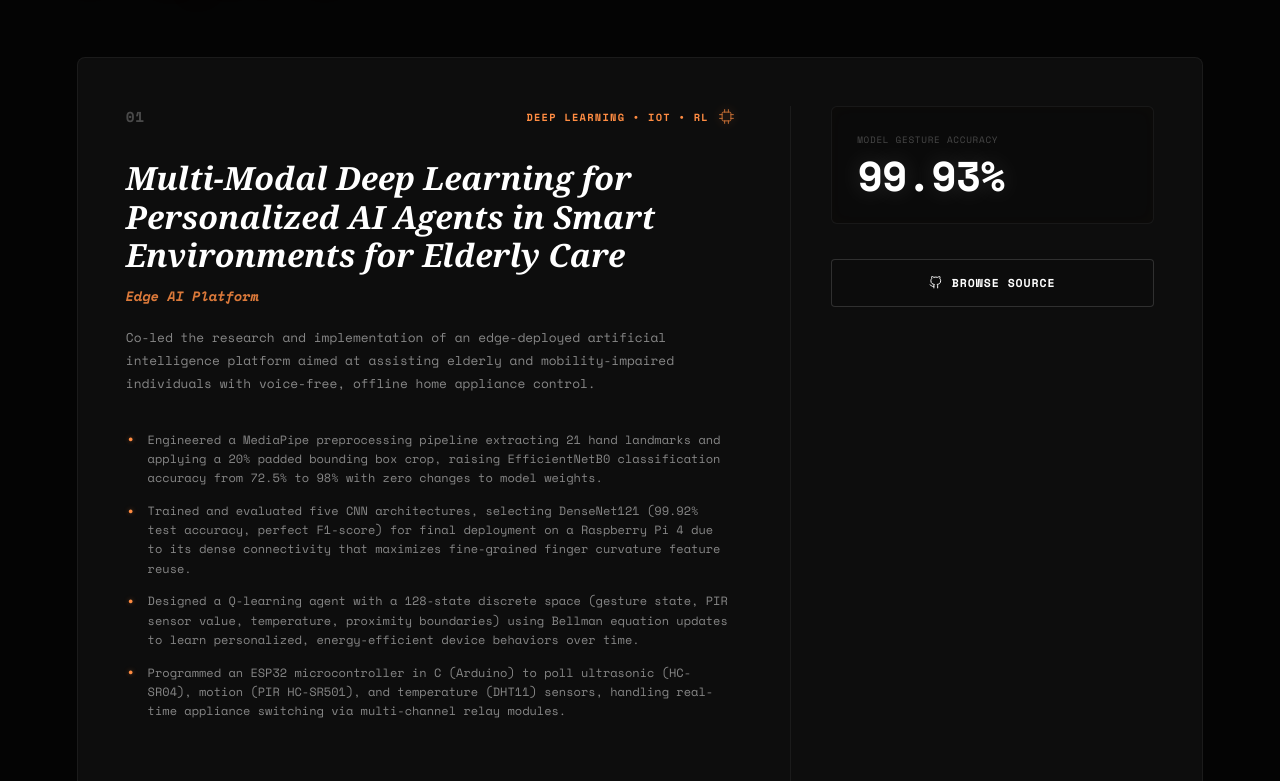
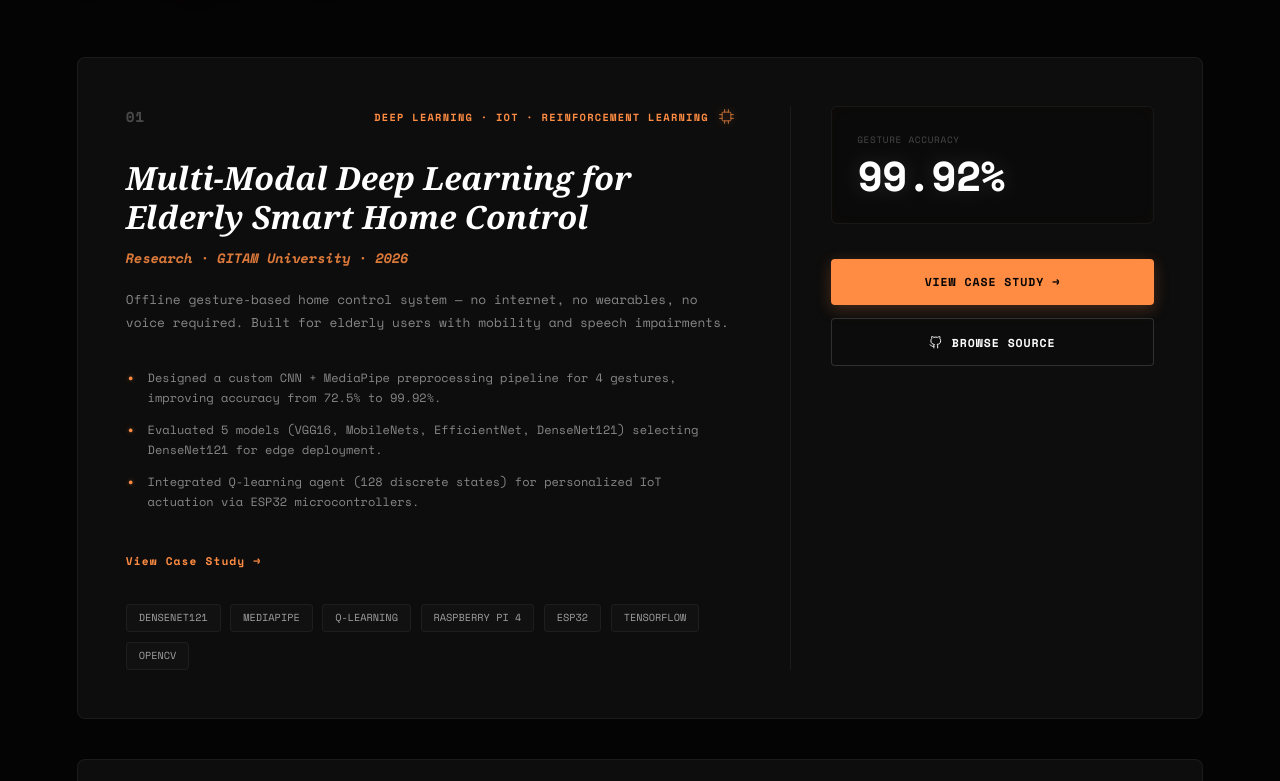
Before and after one commit to rakeshpara/rakeshpara-portfolio, a Next.js app: page / in a window 1280 px wide. Shown: the part 3559-4340 px from the top of the page. Built offline with nearby package versions, Linux system fonts and the light colour scheme; a web font is replaced by a local one.

Commit message:
feat: apply exact spec details to Project 1 card, add View Case Study CTA buttons, update speaker hint text

```diff
--- a/src/components/Projects/Projects.tsx
+++ b/src/components/Projects/Projects.tsx
@@ -51,6 +51,7 @@ interface Project {
   number: string;
   title: string;
   subtitle: string;
+  badge?: string;
   tagline: string;
   description: string;
   bullets: string[];
@@ -62,31 +63,32 @@ interface Project {
   };
   githubUrl?: string;
   liveUrl?: string;
+  caseStudyUrl?: string;
   iconType: 'chip' | 'database' | 'brain';
 }
 
 const projectsData: Project[] = [
   {
     number: '01',
-    title: 'Multi-Modal Deep Learning for Personalized AI Agents in Smart Environments for Elderly Care',
-    subtitle: 'Edge AI Platform',
-    tagline: 'DEEP LEARNING • IOT • RL',
+    title: 'Multi-Modal Deep Learning for Elderly Smart Home Control',
+    subtitle: 'Research · GITAM University · 2026',
+    badge: 'Research · GITAM University · 2026',
+    tagline: 'DEEP LEARNING · IoT · REINFORCEMENT LEARNING',
     description:
-      'Co-led the research and implementation of an edge-deployed artificial intelligence platform aimed at assisting elderly and mobility-impaired individuals with voice-free, offline home appliance control.',
+      'Offline gesture-based home control system — no internet, no wearables, no voice required. Built for elderly users with mobility and speech impairments.',
     bullets: [
-      'Engineered a MediaPipe preprocessing pipeline extracting 21 hand landmarks and applying a 20% padded bounding box crop, raising EfficientNetB0 classification accuracy from 72.5% to 98% with zero changes to model weights.',
-      'Trained and evaluated five CNN architectures, selecting DenseNet121 (99.92% test accuracy, perfect F1-score) for final deployment on a Raspberry Pi 4 due to its dense connectivity that maximizes fine-grained finger curvature feature reuse.',
-      'Designed a Q-learning agent with a 128-state discrete space (gesture state, PIR sensor value, temperature, proximity boundaries) using Bellman equation updates to learn personalized, energy-efficient device behaviors over time.',
-      'Programmed an ESP32 microcontroller in C (Arduino) to poll ultrasonic (HC-SR04), motion (PIR HC-SR501), and temperature (DHT11) sensors, handling real-time appliance switching via multi-channel relay modules.'
+      'Designed a custom CNN + MediaPipe preprocessing pipeline for 4 gestures, improving accuracy from 72.5% to 99.92%.',
+      'Evaluated 5 models (VGG16, MobileNets, EfficientNet, DenseNet121) selecting DenseNet121 for edge deployment.',
+      'Integrated Q-learning agent (128 discrete states) for personalized IoT actuation via ESP32 microcontrollers.'
     ],
-    tags: ['DENSENET121', 'MEDIAPIPE LANDMARKS', 'Q-LEARNING (RL)', 'RASPBERRY PI 4', 'ESP32 NODE', 'TENSORFLOW/KERAS', 'OPENCV'],
+    tags: ['DENSENET121', 'MEDIAPIPE', 'Q-LEARNING', 'RASPBERRY PI 4', 'ESP32', 'TENSORFLOW', 'OPENCV'],
     accent: 'orange',
     metric: {
-      label: 'MODEL GESTURE ACCURACY',
-      value: '99.93%'
+      label: 'GESTURE ACCURACY',
+      value: '99.92%'
     },
     githubUrl: 'https://github.com/rakeshpara/multi-modal-deep-learning-for-personalized-ai-agents-smart-home',
-    // liveUrl: 'https://github.com/pararakesh',
+    caseStudyUrl: '/projects/gesture-smart-home',
     iconType: 'chip'
   },
   {
@@ -226,7 +228,7 @@ export default function Projects() {
 
                   <div className={styles.cardBody}>
                     <h3 className={styles.projectTitle}>{project.title}</h3>
-                    <h4 className={styles.projectSubtitle}>{project.subtitle}</h4>
+                    <h4 className={styles.projectSubtitle}>{project.badge || project.subtitle}</h4>
                     <p className={styles.description}>{project.description}</p>
 
                     <ul className={styles.bulletsList}>
@@ -237,6 +239,12 @@ export default function Projects() {
                         </li>
                       ))}
                     </ul>
+
+                    {project.caseStudyUrl && (
+                      <a href={project.caseStudyUrl} className={styles.caseStudyBtn}>
+                        View Case Study →
+                      </a>
+                    )}
                   </div>
 
                   <div className={styles.cardFooter}>
@@ -258,6 +266,11 @@ export default function Projects() {
                   </div>
 
                   <div className={styles.actionBtns}>
+                    {project.caseStudyUrl && (
+                      <a href={project.caseStudyUrl} className={styles.liveBtn}>
+                        VIEW CASE STUDY →
+                      </a>
+                    )}
                     {project.githubUrl && (
                       <a href={project.githubUrl} target="_blank" rel="noopener noreferrer" className={styles.githubBtn}>
                         <GitHubIcon /> BROWSE SOURCE
--- a/src/components/VideoIntro/VideoIntro.tsx
+++ b/src/components/VideoIntro/VideoIntro.tsx
@@ -210,7 +210,7 @@ export default function VideoIntro({ onVideoEnded }: { onVideoEnded?: () => void
           {/* Hint label — visible only while muted */}
           {isMuted && (
             <span className={styles.soundHint}>
-              Tap speaker for audio
+              Click or tap speaker once or twice for audio
             </span>
           )}
           <button
```
